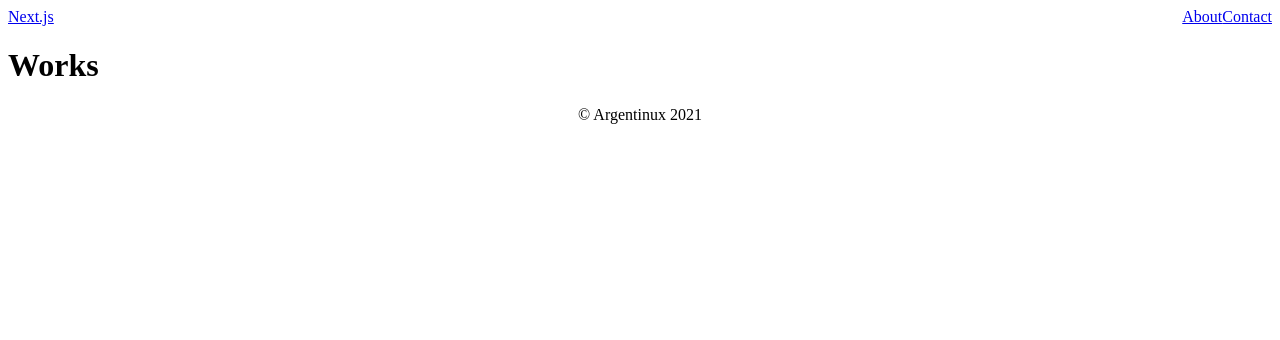
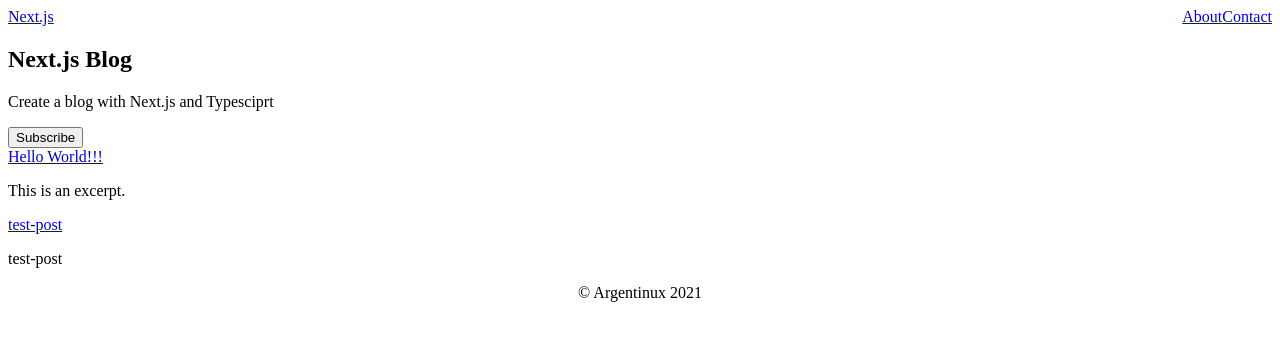
Before and after one commit to rjs5730/next-typescript-blog, a Next.js app: page / in a window 1280 px wide. Shown: the top 340 px of the page. Built offline with nearby package versions, Linux system fonts and the light colour scheme.

Commit message:
feat: 포스트 미리보기

```diff
--- a/src/_posts/hello-word.md
+++ b/src/_posts/hello-word.md
@@ -3,6 +3,11 @@ title: Hello World!!!
 author: livedata
 date: 2021-07-20
 ---
+This is an excerpt.
+---
+
+
+
 
 Welcome to my first blog
 
--- a/src/_posts/test-post.md
+++ b/src/_posts/test-post.md
@@ -3,8 +3,13 @@ title: test-post
 author: livedata
 date: 2021-07-21
 ---
+test-post
+---
+
 
 test-post
+
+
 
 - Item1
 - Item2
--- /dev/null
+++ b/src/components/ListingItem.tsx
@@ -0,0 +1,18 @@
+import React from 'react'
+import PostPreview from 'src/types/PostPreview'
+import AppLink from './AppLink'
+
+interface ListingItemProps {
+  post: PostPreview
+}
+
+const ListingItem: React.FC<ListingItemProps> = ({ post }) => {
+  return (
+    <div>
+      <AppLink href={`/blog/${post.slug}`} label={post.title} />
+      {post.excerpt && <p>{post.excerpt}</p>}
+    </div>
+  )
+}
+
+export default ListingItem
--- /dev/null
+++ b/src/components/PostListing.tsx
@@ -0,0 +1,19 @@
+import React from 'react'
+import PostPreview from 'src/types/PostPreview'
+import ListingItem from './ListingItem'
+
+interface PostListingProps {
+  posts: PostPreview[]
+}
+
+const PostListing: React.FC<PostListingProps> = ({ posts }) => {
+  return (
+    <div>
+      {posts.map((post) => (
+        <ListingItem post={post} key={post.slug} />
+      ))}
+    </div>
+  )
+}
+
+export default PostListing
--- a/src/pages/index.tsx
+++ b/src/pages/index.tsx
@@ -1,12 +1,48 @@
+import { NextPage, GetStaticProps } from 'next'
 import React from 'react'
+import PostPreview from 'src/types/PostPreview'
+
+import fs from 'fs'
+import matter from 'gray-matter'
+
 import Layout from '../components/Layout'
+import PostListing from '../components/PostListing'
 
-const Home = () => {
+interface BlogProps {
+  posts: PostPreview[]
+}
+
+const Blog: NextPage<BlogProps> = ({ posts }) => {
   return (
-    <Layout pageTitle="Home">
-      <h1>Works</h1>
+    <Layout pageTitle="Blog">
+      <section>
+        <h1>Next.js Blog</h1>
+        <p>Create a blog with Next.js and Typesciprt</p>
+        <button>Subscribe</button>
+      </section>
+      <PostListing posts={posts} />
     </Layout>
   )
 }
 
-export default Home
+export const getStaticProps: GetStaticProps<BlogProps> = async () => {
+  const files = fs.readdirSync('src/_posts')
+  const posts = files.map((fname) => {
+    const md = fs.readFileSync(`src/_posts/${fname}`).toString()
+    const { data, excerpt } = matter(md, { excerpt: true })
+    console.log('test', excerpt)
+    return {
+      slug: fname.replace('.md', ''),
+      title: data.title,
+      excerpt,
+    }
+  })
+
+  return {
+    props: {
+      posts,
+    },
+  }
+}
+
+export default Blog
--- /dev/null
+++ b/src/types/PostPreview.ts
@@ -0,0 +1,7 @@
+type PostPreview = {
+  title: string
+  slug: string
+  excerpt?: string
+}
+
+export default PostPreview
```
